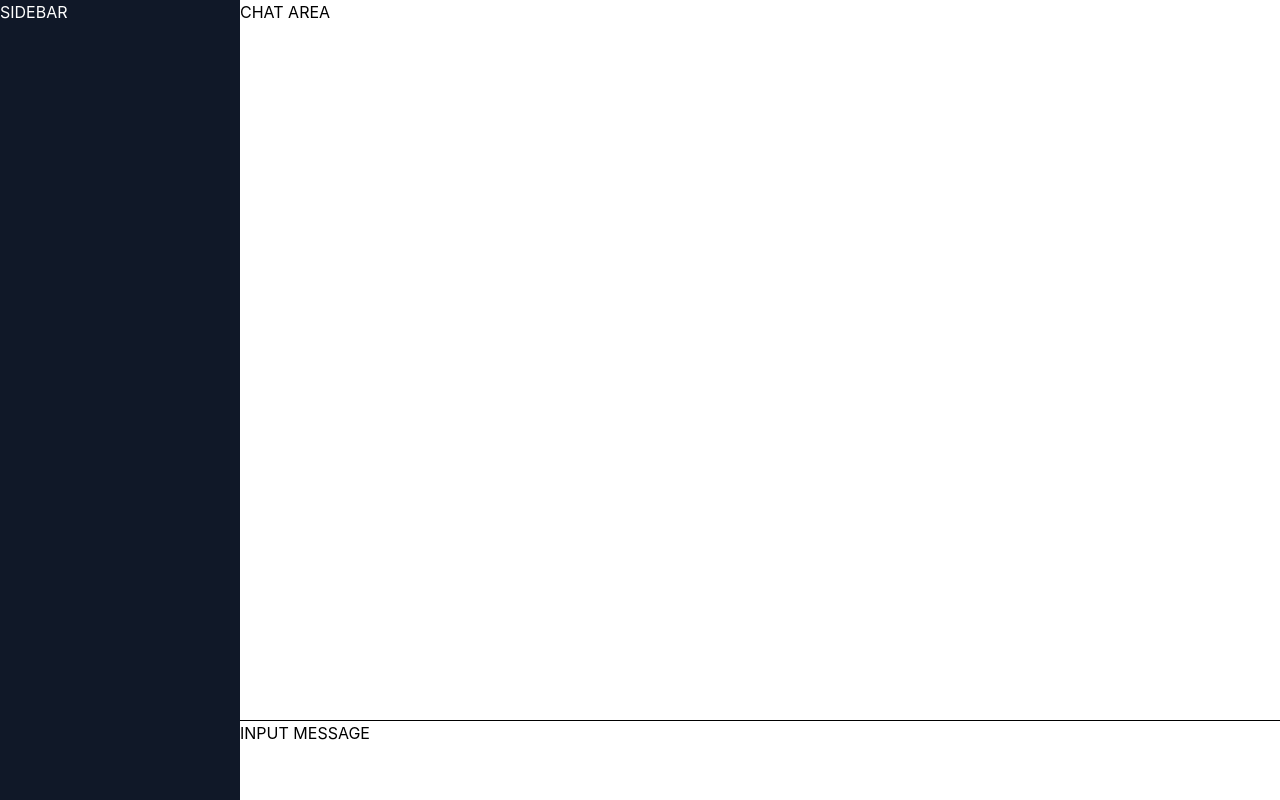
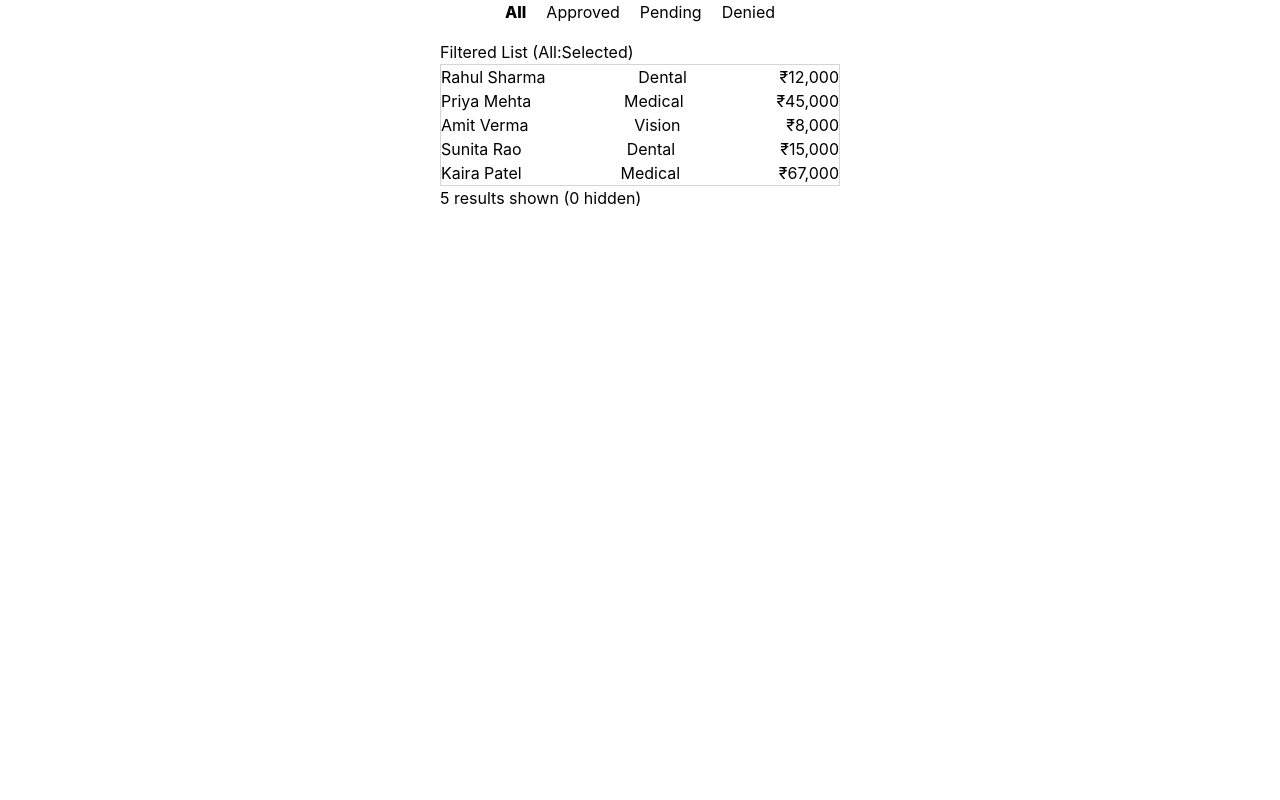
Before and after one commit to prashant00797/sharpening-skills, a React (Vite) app: page / in a window 1280 px wide. Built offline with nearby package versions, Linux system fonts and the light colour scheme.

Commit message:
task day 2 - Add 4 filter buttons above your ClaimsList: All, Pending, Approved, Denied. Clicking a button shows only claims with that status. Use useState to track which filter is active. Active button should look visually different (bold is fine).

```diff
--- a/src/react/App.jsx
+++ b/src/react/App.jsx
@@ -1,7 +1,8 @@
-import Chatshell from "./layouts/Day1/Chatshell";
+import ClaimsList from "./day1-7/component/DayOne";
+import FilterClaimsList from "./day1-7/component/DayTwo";
 
 const App = () => {
-  return <Chatshell />;
+  return <FilterClaimsList />;
 };
 
 export default App;
--- /dev/null
+++ b/src/react/day1-7/component/DayTwo.jsx
@@ -0,0 +1,66 @@
+import { useState } from "react";
+import { claimsData } from "../data/config";
+
+/*YOUR TASK
+Add 4 filter buttons above your ClaimsList: All, Pending,
+Approved, Denied. Clicking a button shows only claims
+with that status. Use useState to track which filter is active.
+Active button should look visually different (bold is fine).
+
+ */
+const statusLabel = [
+  {
+    header: "All",
+    key: "All",
+  },
+  {
+    header: "Approved",
+    key: "Approved",
+  },
+  {
+    header: "Pending",
+    key: "Pending",
+  },
+  {
+    header: "Denied",
+    key: "Denied",
+  },
+];
+
+const FilterClaimsList = () => {
+  const [selected, setSelected] = useState("All");
+  const updateList =
+    selected === "All"
+      ? claimsData
+      : claimsData.filter((item) => item.status === selected);
+  return (
+    <div className="mb-20 flex flex-col items-center gap-4">
+      <div id="labels" className="flex items-center gap-5">
+        {statusLabel.map((stats) => (
+          <button
+            onClick={() => setSelected(stats.key)}
+            key={stats.key}
+            className={`${stats.key === selected && "font-extrabold"} cursor-pointer`}
+          >
+            {stats.header}
+          </button>
+        ))}
+      </div>
+      <div>
+        <h3>Filtered List {`(${selected}:Selected)`}</h3>
+        <div className="w-100 border border-gray-300">
+          {updateList.map((item) => (
+            <div className="flex justify-between">
+              <span>{item.patient}</span>
+              <span>{item.type}</span>
+              <span>₹{item.amount.toLocaleString()}</span>
+            </div>
+          ))}
+        </div>
+        <p>{`${updateList.length} results shown (${claimsData.length - updateList.length} hidden)`}</p>
+      </div>
+    </div>
+  );
+};
+
+export default FilterClaimsList;
```
